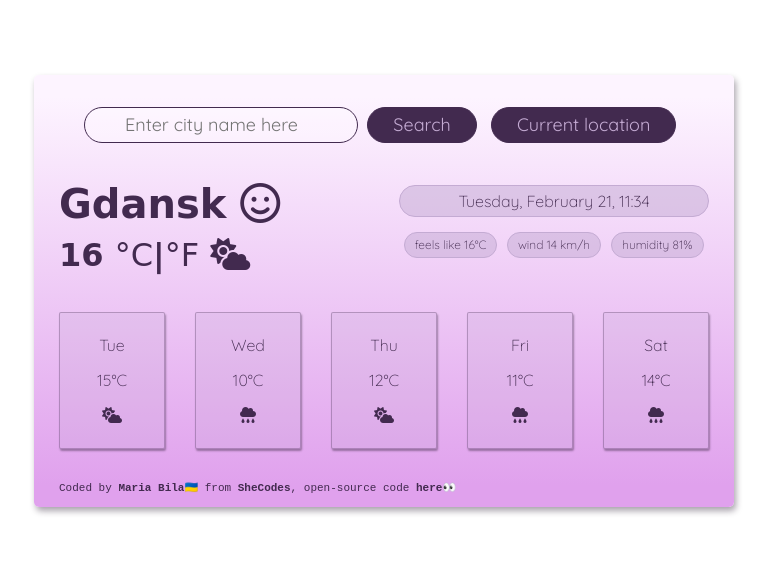
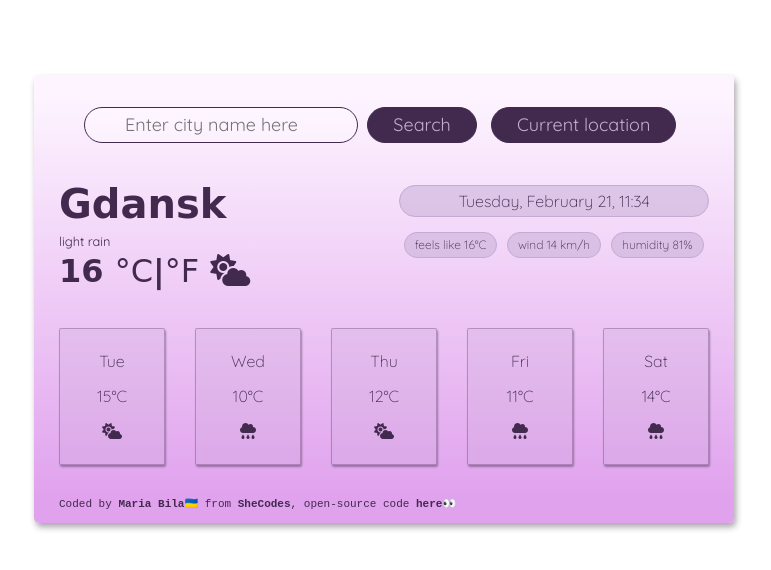
Before and after one commit to mariabila/my-shecodes-homework, a plain HTML site: page index.html in a window 1280 px wide. Shown: the whole page, without its empty margins (256-1027 px from the left). Drawn offline with nearby package versions, Linux system fonts and the light colour scheme; a web font is replaced by a local one.

Commit message:
weather description added

```diff
--- a/index.html
+++ b/index.html
@@ -55,7 +55,8 @@
         <section class="currentWeather">
           <div class="row">
             <div class="col">
-              <h1>Gdansk <i class="fa-regular fa-face-smile"></i></h1>
+              <h1>Gdansk</h1>
+              <small>light rain</small>
               <h2>
                 <span class="tempNow" id="temperatureNow">16</span>
                 <a href="#" class="tempC" id="temperatureC">°C</a>|<a
--- a/src/styles.css
+++ b/src/styles.css
@@ -51,6 +51,12 @@ h1,
 h2 {
   font-family: "Baloo Tamma 2", cursive;
   font-weight: 600;
+}
+h1 {
+  margin-bottom: 0;
+}
+small {
+  margin-top: 0;
 }
 .tempC,
 .tempF {
```
Also changed, not shown: 1 other file.
